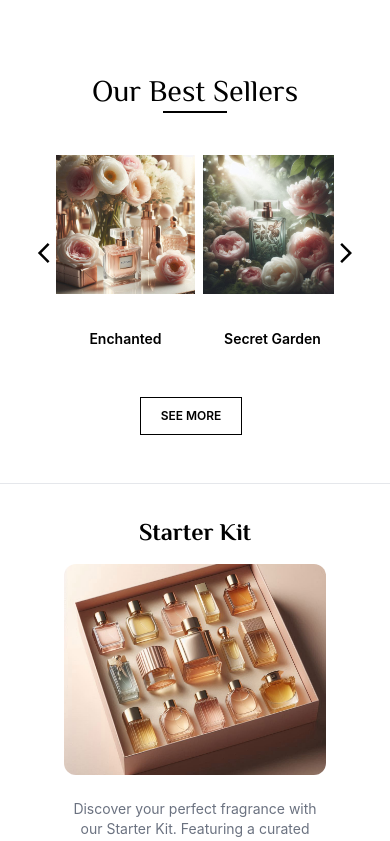
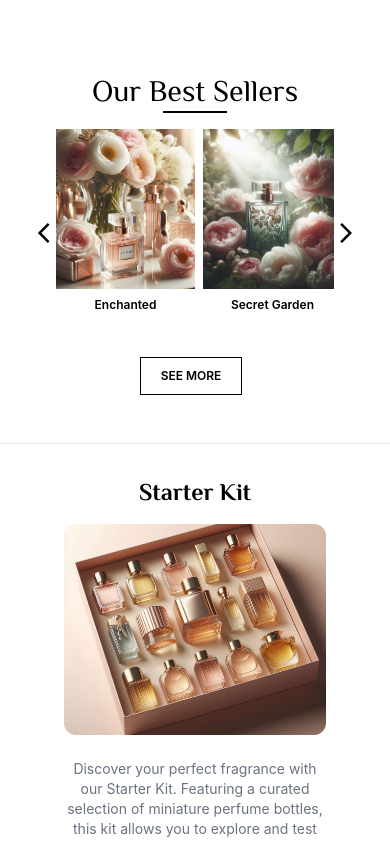
Before and after one commit to steventjoa89/celyssee, a React (Create React App) app: page / in a window 390 px wide. Shown: the part 1620-2461 px from the top of the page. Built offline with nearby package versions, Linux system fonts and the light colour scheme; the HTML template or start-up script is replaced by a standard one.

Commit message:
Fixing card error.

```diff
--- a/src/components/Card/Card.js
+++ b/src/components/Card/Card.js
@@ -10,31 +10,31 @@ function Card({ item, isLarge = false, isShowPrice = true }) {
 
   return (
     <Link to={ROUTES.PRODUCT_DETAILS(item.id)}>
-      <div className="flex flex-col h-full">
+      <div className="flex flex-col h-fulloverflow-hidden">
         <div
           className={`relative w-full ${
             isLarge
-              ? "h-48 sm:h-56 md:h-64 lg:h-72 xl:h-80"
-              : "h-32 sm:h-40 md:h-48 lg:h-56 xl:h-64"
+              ? "h-40 sm:h-48 md:h-56 lg:h-64 xl:h-72"
+              : "h-24 sm:h-32 md:h-40 lg:h-48 xl:h-56"
           } overflow-hidden`}
         >
           <img
             src={`${process.env.PUBLIC_URL}/images/perfumes/${item.images[0]}`}
-            alt="perfume"
-            className="w-full h-full object-contain"
+            alt={item.name}
+            className="w-full h-full object-cover"
           />
         </div>
-        <div className="flex-grow">
+        <div className="flex flex-col px-3 py-0 sm:py-1 md:py-2 lg:py-3">
           <div className="flex flex-col p-2 md:p-1 lg:p-0">
             {/* Name */}
-            <h3 className="text-sm md:text-base font-semibold truncate overflow-ellipsis whitespace-normal">
+            <h3 className="text-xs sm:text-sm md:text-base font-semibold truncate overflow-ellipsis whitespace-normal">
               {item.name}
             </h3>
             {/* Price */}
             {isShowPrice && (
-              <div className="w-full flex flex-col md:flex-row items-center justify-center text-sm md:text-base mt-2">
+              <div className="mt-2 w-full flex flex-col md:flex-row items-center justify-center text-xs sm:text-sm md:text-base">
                 {discount ? (
-                  <div className="space-x-2 md:space-x-3">
+                  <div className="flex items-center space-x-2">
                     <span className="text-gray-600">
                       Rp. {discountedPrice.toLocaleString()}
                     </span>
```
